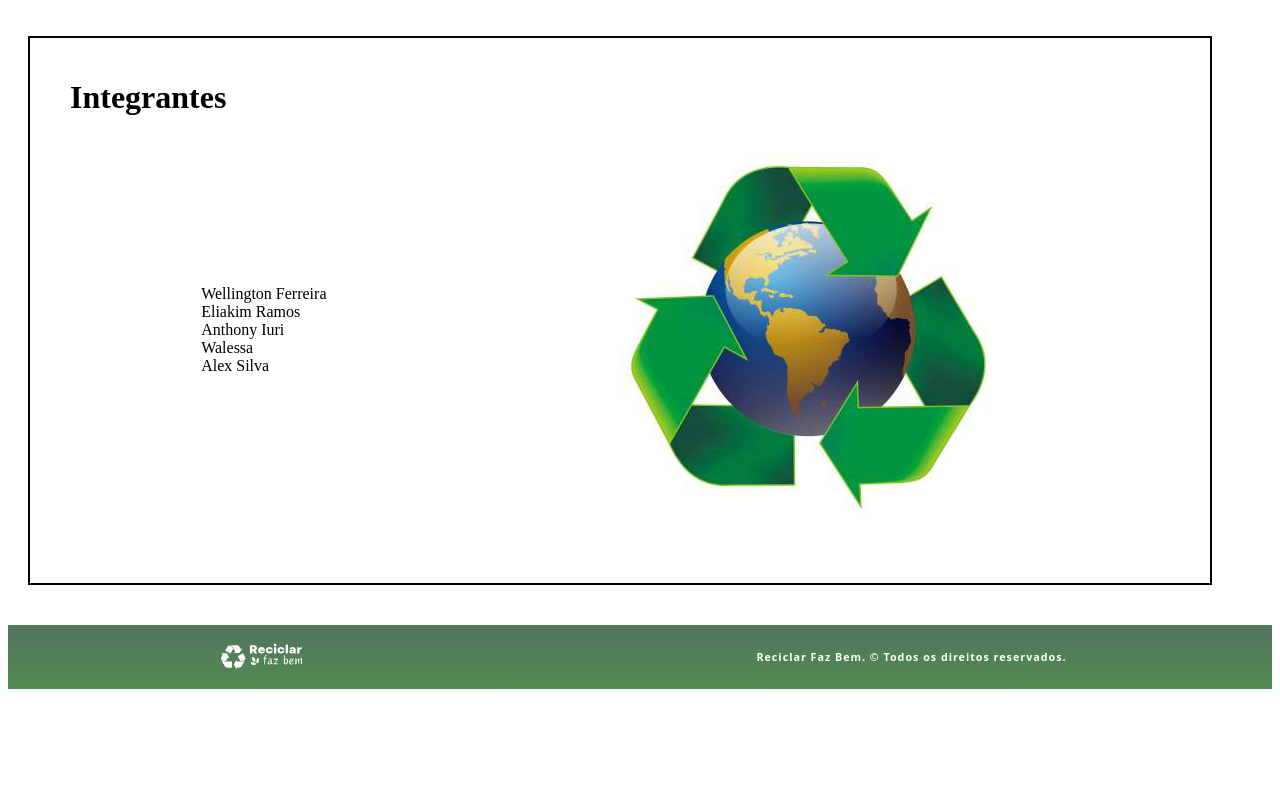
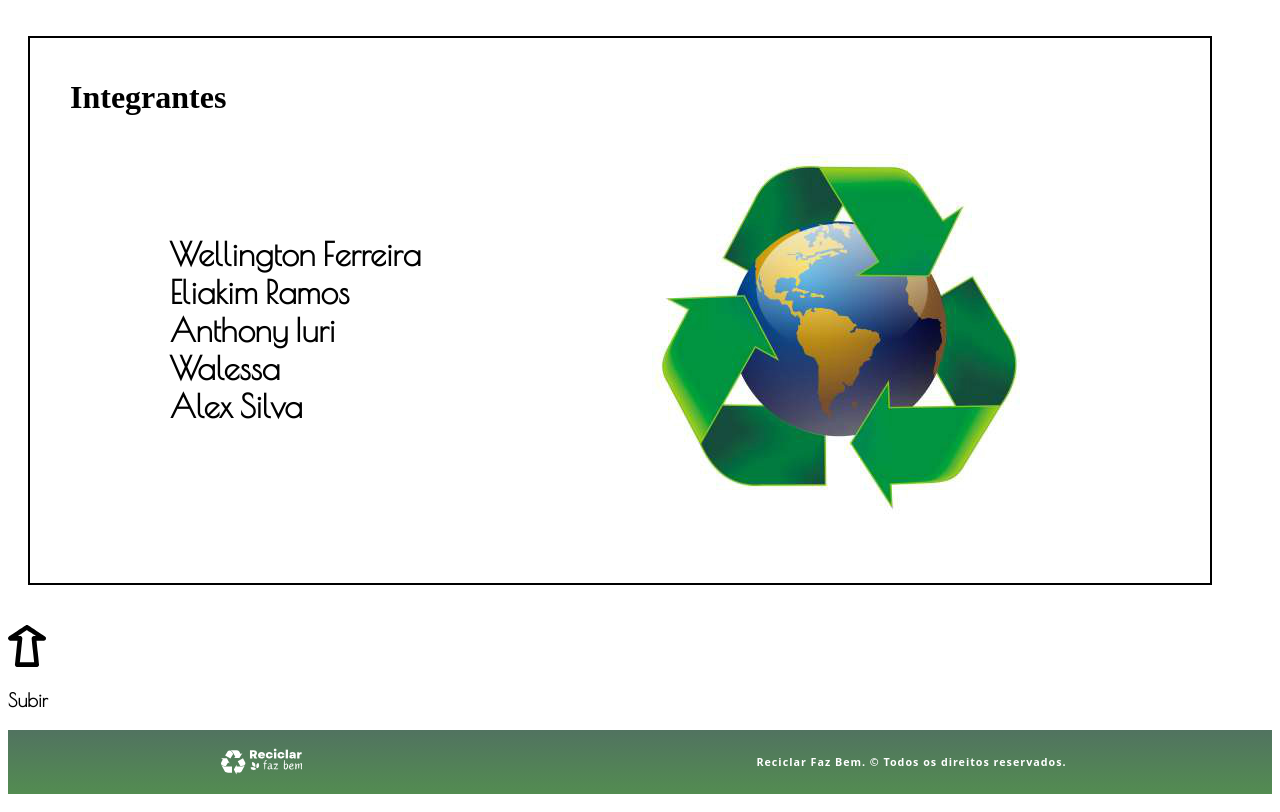
Before and after one commit to WoodyWell/Projeto_Integrador_Proz, a plain HTML site: page Sprint_2_Telas/sobre_o_projeto.html in a window 1280 px wide. Shown: the part 2040-2852 px from the top of the page. Before the commit the page ends 2747 px from the top, so only its background shows below. Drawn offline with nearby package versions, Linux system fonts and the light colour scheme.

Commit message:
Adicionando link para navegação da página "sobre_o_projeto.html"

```diff
--- a/Sprint_2_Telas/sobre_o_projeto.html
+++ b/Sprint_2_Telas/sobre_o_projeto.html
@@ -6,11 +6,15 @@
   <meta name="viewport" content="width=device-width, initial-scale=1.0">
   <title>Sobre o projeto</title>
   <link rel="stylesheet" href="style.css">
+  <style>
+    @import url('https://fonts.googleapis.com/css2?family=Poiret+One&display=swap');
+  </style>
+
 </head>
 <body>
     <header>
         <nav class="nav_cabeçalho">
-            <img class="logo" src="img/Logo_svg/4.svg" width="150px" alt="Reciclar Faz Bem">
+            <img class="logo" src="img/Logo_svg/4.svg" width="150px" alt="Reciclar Faz Bem" id="logo">
             <ul class="nav_list">
                 <li><a href="index.html">Início</a></li>
                 <li><a href="como_descartar.html">Como descartar?</a></li>
@@ -74,6 +78,10 @@
             </div>
         </div>
         </main>
+        <div>
+            <a href="#logo"><img src="./img/subir.svg.svg" alt="subir" width="3%"></a>
+            <h3>Subir</h3>
+        </div>
         <footer>
             <nav class="nav_rodape">
                 <img src="img/Logo_svg/4.svg" width="100" alt="Reciclar Faz Bem">
--- a/Sprint_2_Telas/style.css
+++ b/Sprint_2_Telas/style.css
@@ -113,13 +113,22 @@ ul {
     margin-right: 60px;
     margin-bottom: 40px;
     margin-left: 20px;
+
 }
 
 .caixa3 div{
     display: flex;
     align-items:center;
     justify-content:space-around;
+    font-family: 'Poiret One', sans-serif;
+    font-weight: 600;
+    font-size:2rem;
 
+}
+
+body div h3{
+    color:black;
+    font-family: 'Poiret One', sans-serif;
 }
 
 .nav_rodape {
```
Also changed, not shown: Sprint_2_Telas/img/subir.svg.svg (added).
